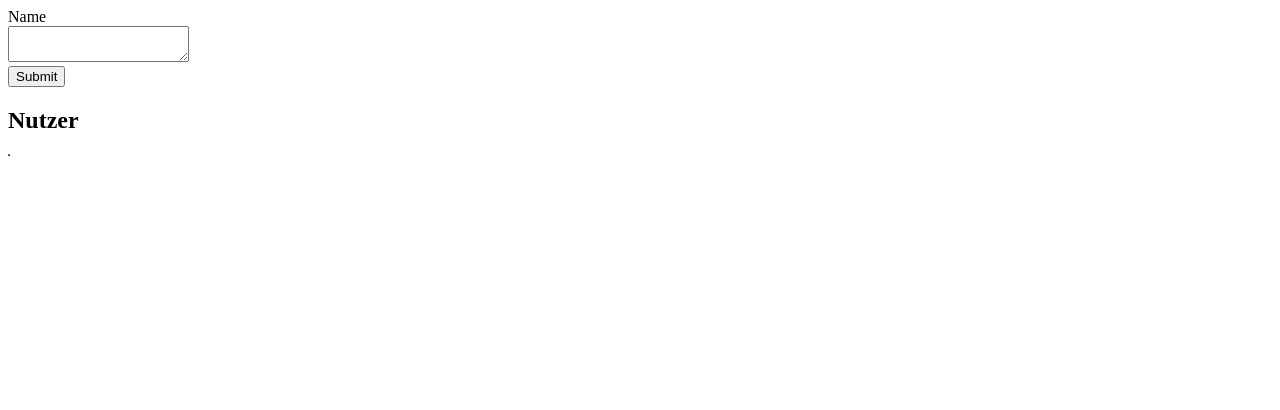
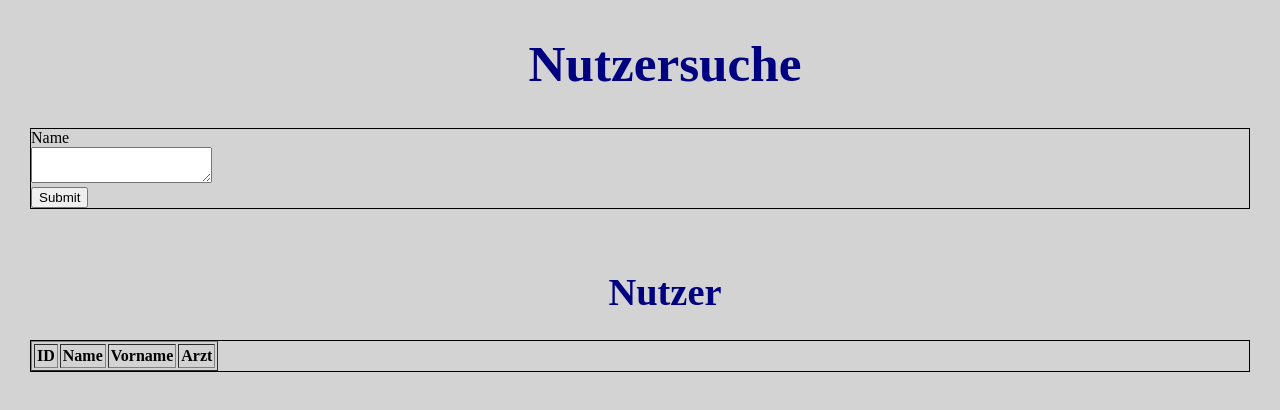
Before and after one commit to BackyTabba/geosoft1-abschlussprojekt, a website: page src/html/arzt/arztNutzersuche.html in a window 1280 px wide. Drawn offline with Linux system fonts and the light colour scheme.

Commit message:
Update arztNutzersuche.html

```diff
--- a/src/html/arzt/arztNutzersuche.html
+++ b/src/html/arzt/arztNutzersuche.html
@@ -2,23 +2,79 @@
 <html lang="de">
 <head>
     <meta charset="UTF-8">
+    <meta http-equiv="X-UA-Compatible" content="IE=edge">
+    <meta name="viewport" content="width= device-width, initial-scale=1">
     <title>Benutzersuche</title>
+    <style>
+        body{
+            margin: 30px;
+            background-color: lightgrey;
+        }
+        h1{
+            color: navy;
+            margin-left: 50px;
+            font-size: 40px;
+        }
+
+        h2{
+            margin-left: 500px;
+            font-size: 30px;
+        }
+
+
+        .my-container {
+            border: 1px solid black;
+        }
+
+        }
+        .my-col{
+            border: 3px solid black;
+        }
+
+        .table-image{
+            td, th{
+                vertical-align: middle;
+            }
+        }
+    </style>
 </head>
 <body>
+   <h1 style="font-size: 4vw; text-align: center;" >Nutzersuche</h1>
+   <div class="container my-container">
+    <div class="row">
+     <div class="col my-col col--md-12 col--sm-6">
       <form>
         <label for="sucheName">Name</label><br>
         <textarea id="sucheName"></textarea><br>
         <input type='button' id='loginBtn' value="Submit">
       </form>
+     </div>
+    </div>
+   </div>
+<br><br>
 <div id="Nutzerausgabe">
-<h2> Nutzer</h2>
-    <table id="tableNutzer" cellpadding="2" cellspacing="2" border="1">
+<h1 style="font-size: 3vw; text-align: center;"> Nutzer</h1>
+    <div class="container my-container">
+  	 <div class="table-responsive">
+  	  <div class="row">
+  		<div class="col-12">
+         <table id="tableNutzer" class="table table-bordered" cellpadding="2" cellspacing="2" border="1">
           <thead>
+           <tr>
+    		 <th scope="col">ID</th>
+    		 <th scope="col">Name</th>
+    		 <th scope="col">Vorname</th>
+    		 <th scope="col">Arzt</th>
+    	    </tr>
+
           </thead>
           <tbody>
           </tbody>
           </table>
          </div>
-
+        </div>
+       </div>
+    </div>
+   </div>
 </body>
 </html>
```
Lines whose indentation alone changed are shown as unchanged.
